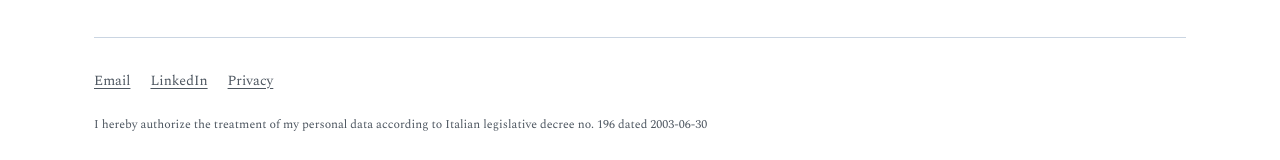
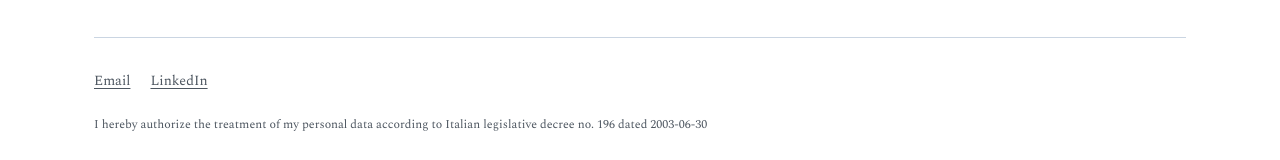
Before and after one commit to fabiomaffioletti/fabiomaffioletti.github.io, a Next.js app: page /coaching in a window 1280 px wide. Shown: the part 425-585 px from the top of the page. Built offline with nearby package versions, Linux system fonts and the light colour scheme.

Commit message:
Remove privacy page from footer

```diff
--- a/src/components/SiteFooter.tsx
+++ b/src/components/SiteFooter.tsx
@@ -23,14 +23,6 @@ export default function SiteFooter() {
               LinkedIn<span className="sr-only"> (opens in a new tab)</span>
             </a>
           </li>
-          <li>
-            <a
-              href="/projects/android/missplitty/privacy-policy/"
-              className="text-muted hover:text-accent-hover"
-            >
-              Privacy
-            </a>
-          </li>
         </ul>
       </nav>
       <p className="mt-6 text-2xs">
```
Also changed, not shown: .impeccable/design.json, 1 other file (tests, documents, lock files or other folders).
